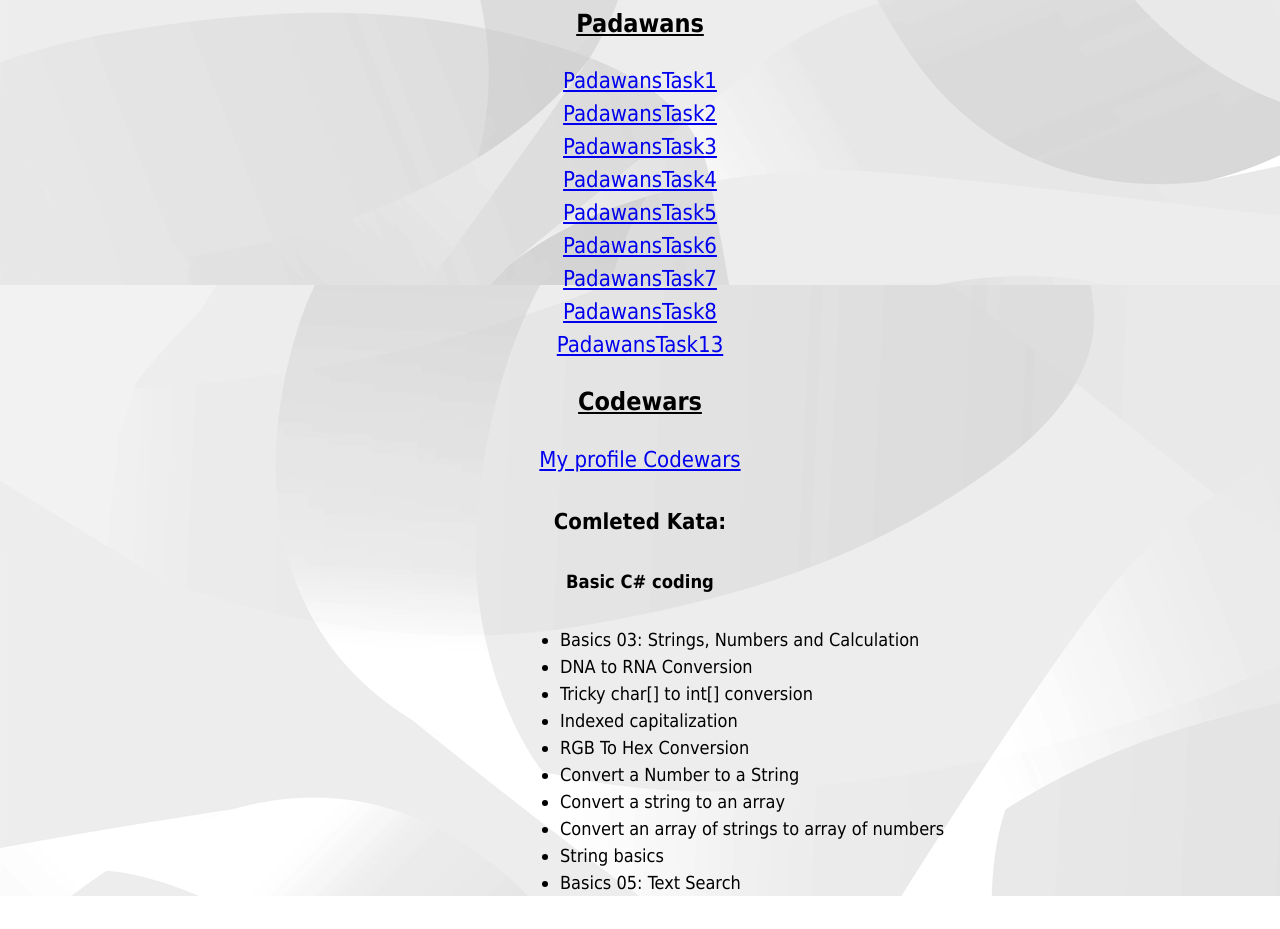
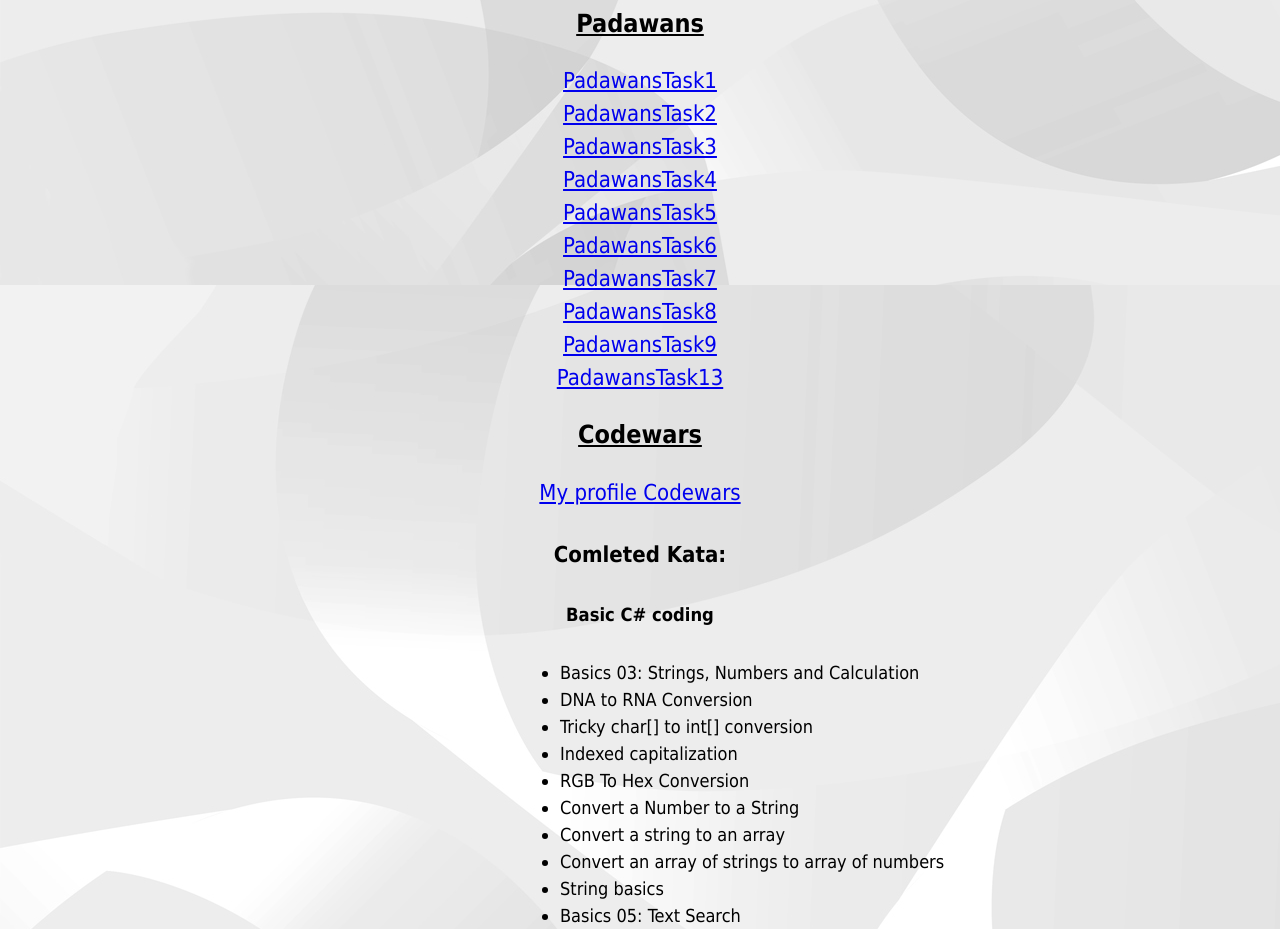
Before and after one commit to coolayN/coolayN.github.io, a plain HTML site: page index.html in a window 1280 px wide. Shown: the part 959-1888 px from the top of the page. Before the commit the page ends 1855 px from the top, so only its background shows below. Drawn offline with Linux system fonts and the light colour scheme.

Commit message:
add padawantask9

```diff
--- a/index.html
+++ b/index.html
@@ -53,6 +53,7 @@
 				<a href="https://github.com/coolayN/PadawansTask6">PadawansTask6</a></br>
 				<a href="https://github.com/coolayN/PadawansTask7">PadawansTask7</a></br>
 				<a href="https://github.com/coolayN/PadawansTask8">PadawansTask8</a></br>
+				<a href="https://github.com/coolayN/PadawansTask9">PadawansTask9</a></br>
 				<a href="https://github.com/coolayN/PadawansTask13">PadawansTask13</a></br>
         </div>
 		<div id="tasks">
```
